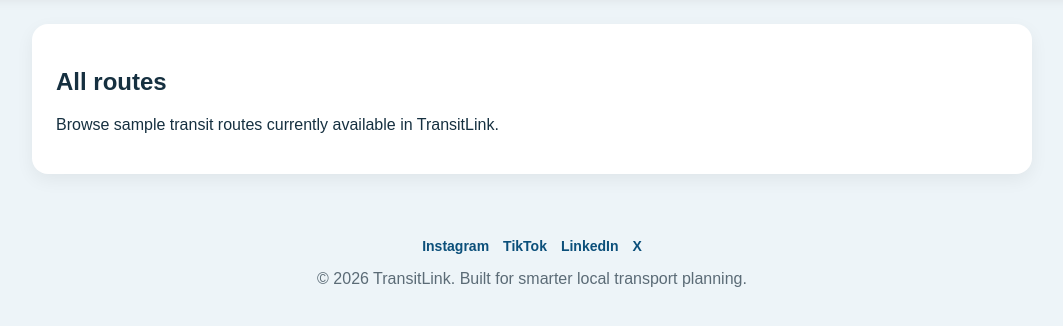
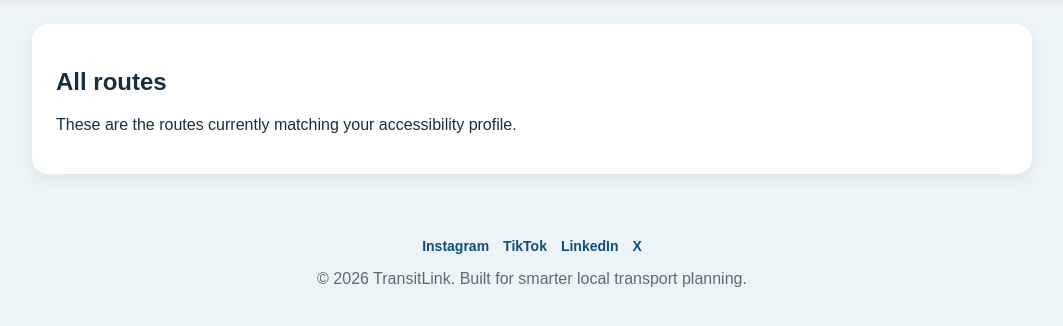
Before and after one commit to MakanakaMawunga/TRANSITLINK, a Python web app: template templates/routes.html in a window 1280 px wide. Shown: the part 65-391 px from the top of the page, without its empty margins (108-1171 px from the left). Run offline with Jinja, Linux system fonts and the light colour scheme; the template is opened without the code that fills it, so the values that code supplies are empty.

Commit message:
Update routes.html

```diff
--- a/templates/routes.html
+++ b/templates/routes.html
@@ -3,7 +3,7 @@
 {% block content %}
 <section class="content-card">
     <h2>All routes</h2>
-    <p>Browse sample transit routes currently available in TransitLink.</p>
+    <p>These are the routes currently matching your accessibility profile.</p>
 
     <div class="card-grid">
         {% for route in routes %}
@@ -15,18 +15,10 @@
             <p><strong>Duration:</strong> {{ route.duration }}</p>
 
             <div class="accessibility-tags">
-                {% if route.wheelchair_access %}
-                    <span class="feature-tag">Wheelchair Access</span>
-                {% endif %}
-                {% if route.step_free %}
-                    <span class="feature-tag">Step-Free</span>
-                {% endif %}
-                {% if route.audio_announcements %}
-                    <span class="feature-tag">Audio Support</span>
-                {% endif %}
-                {% if route.priority_seating %}
-                    <span class="feature-tag">Priority Seating</span>
-                {% endif %}
+                {% if route.wheelchair_access %}<span class="feature-tag">Wheelchair Access</span>{% endif %}
+                {% if route.step_free %}<span class="feature-tag">Step-Free</span>{% endif %}
+                {% if route.audio_announcements %}<span class="feature-tag">Audio Support</span>{% endif %}
+                {% if route.priority_seating %}<span class="feature-tag">Priority Seating</span>{% endif %}
             </div>
 
             <a href="{{ url_for('route_detail', route_id=route.id) }}" class="details-button">View Details</a>
```
